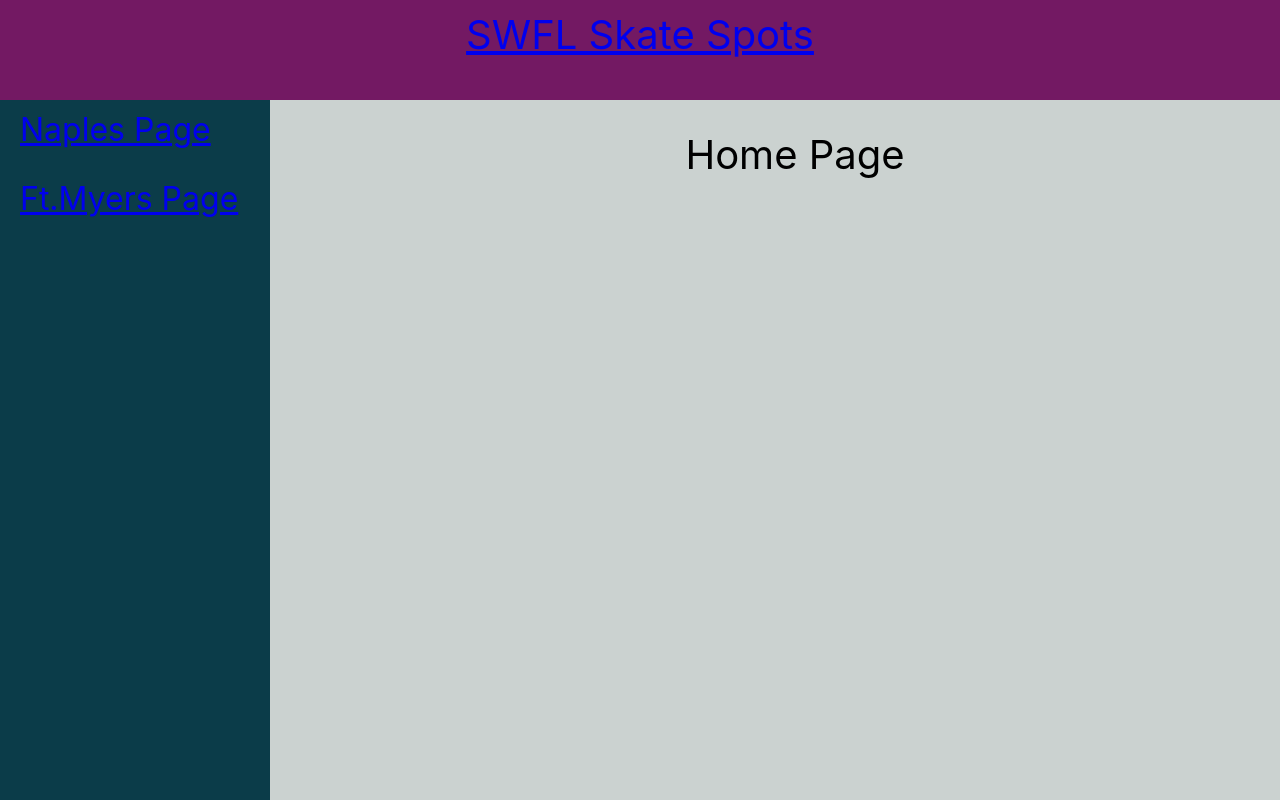
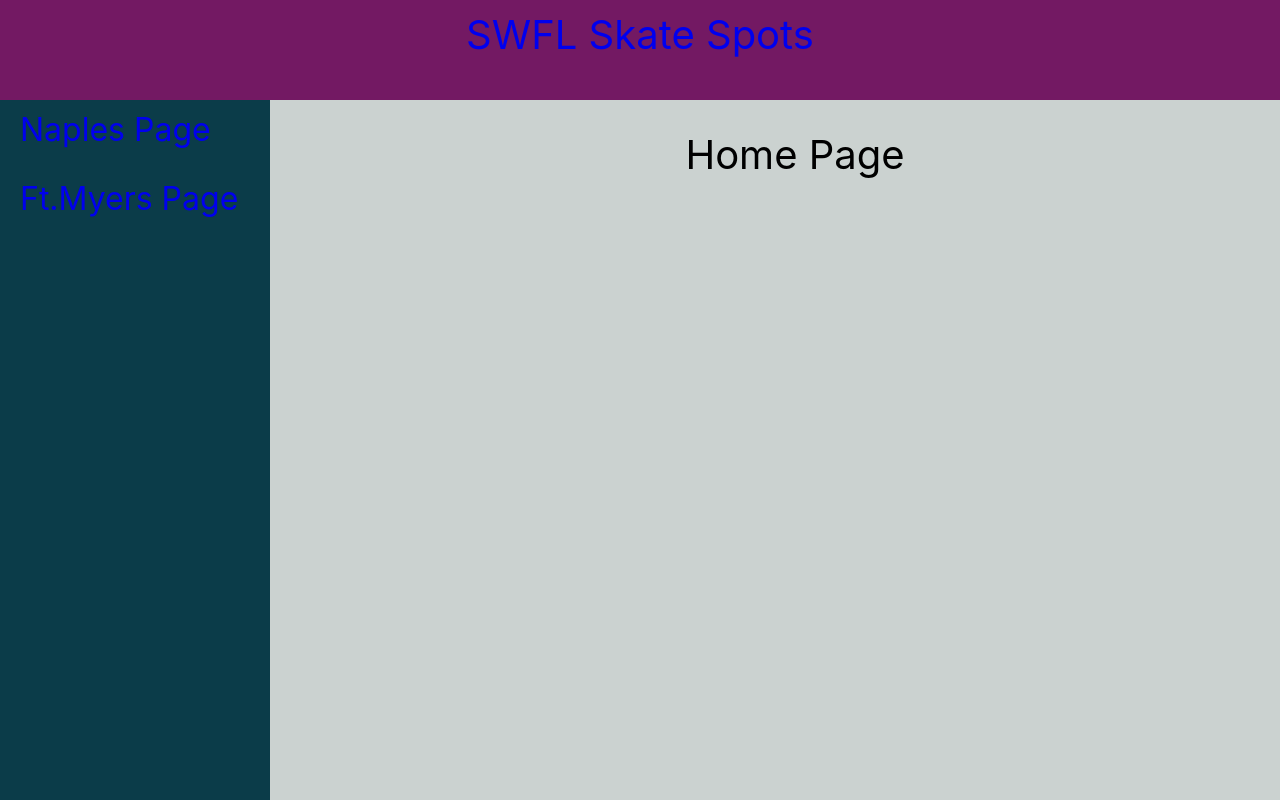
Before and after one commit to htbryant1256/skate-website, a React (Create React App) app: page / in a window 1280 px wide. Shown: the top 800 px of the page. Built offline with nearby package versions, Linux system fonts and the light colour scheme.

Commit message:
Removed underline from links

```diff
--- a/src/Pages/baker-park.css
+++ b/src/Pages/baker-park.css
@@ -2,6 +2,11 @@
 a:visited {
     color: white;
 }
+
+a:link {
+    text-decoration: none;
+}
+
 
 .baker-park-Page {
     text-align: initial;
--- a/src/Pages/ft-myers.css
+++ b/src/Pages/ft-myers.css
@@ -1,6 +1,9 @@
 
 a:visited {
     color: white;
+}
+a:link {
+    text-decoration: none;
 }
 
 .Ft-Myers-Page {
--- a/src/Pages/home-page.css
+++ b/src/Pages/home-page.css
@@ -2,6 +2,10 @@
 a:visited {
     color: white;
 }
+a:link {
+    text-decoration: none;
+}
+
 .Home-Page {
     text-align: initial;
     background-color: #CBD2D0;
--- a/src/Pages/naples.css
+++ b/src/Pages/naples.css
@@ -1,6 +1,10 @@
 
 a:visited {
     color: white;
+}
+
+a:link {
+    text-decoration: none;
 }
 
 .Naples-Page {
```
Also changed, not shown: 1 other file (tests, documents, lock files or other folders).
